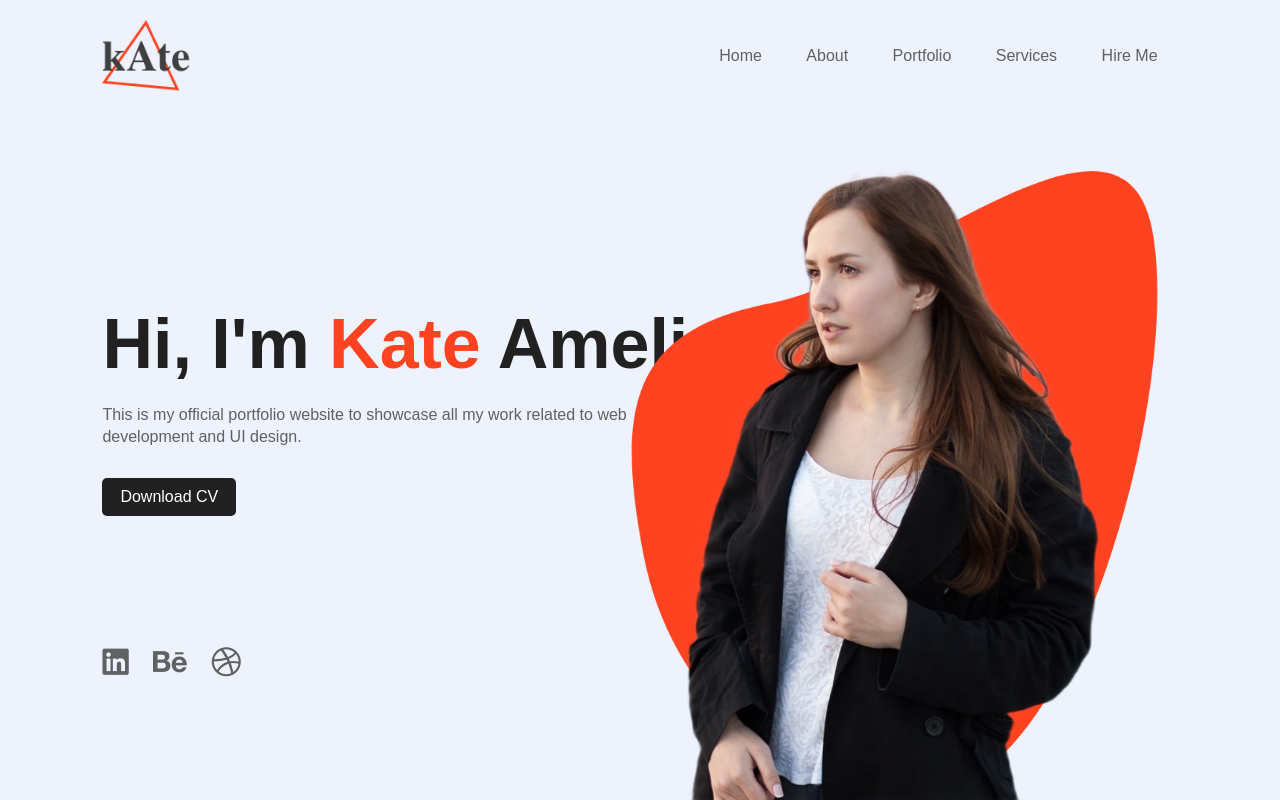
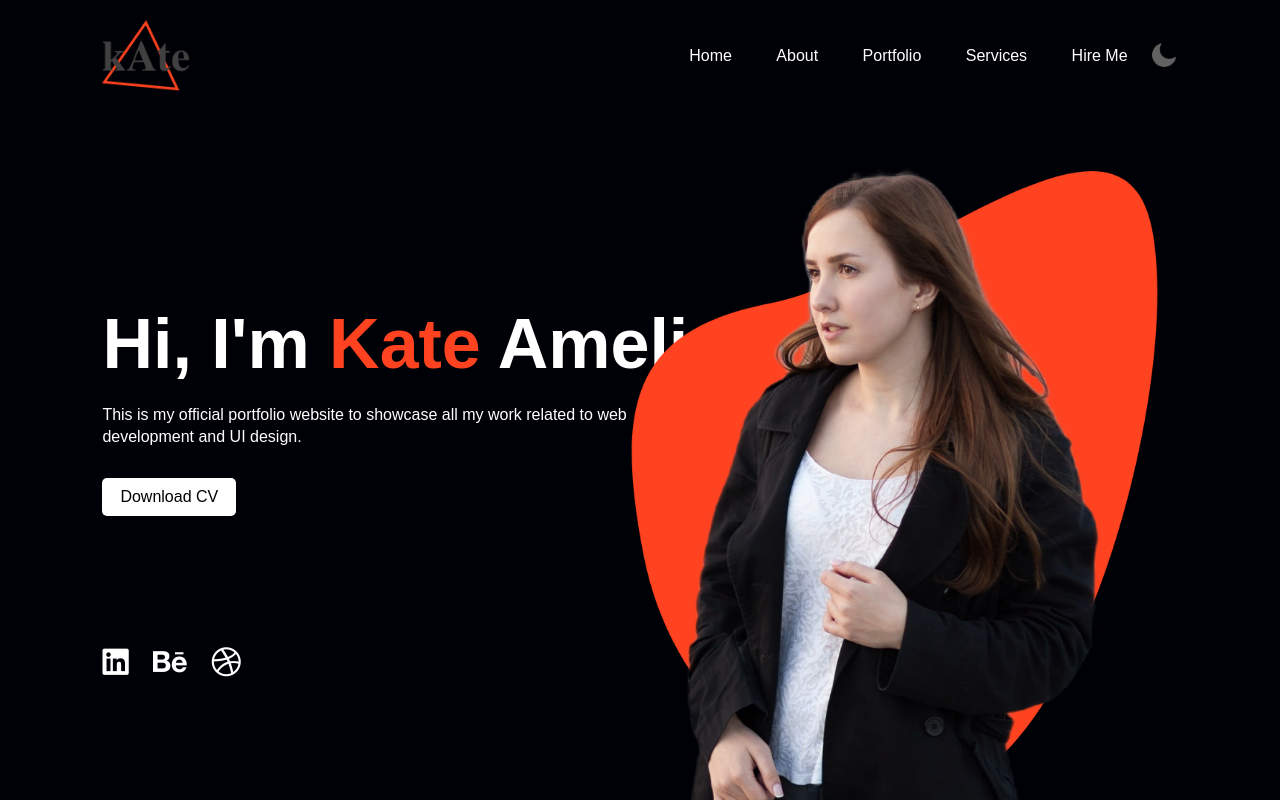
Before and after one commit to anzalmohamed/dummy-portfolio, a plain HTML site: page index.html in a window 1280 px wide. Drawn offline with Linux system fonts and the light colour scheme.

Commit message:
second commit

```diff
--- a/index.html
+++ b/index.html
@@ -18,6 +18,7 @@
           <li><a href="">Services</a></li>
           <li><a href="">Hire Me</a></li>
         </ul>
+        <img src="portfolio_site_img/moon.png" id="icon">
       </nav>
       <div class="info">
         <h1>Hi, I'm <span>Kate </span>Amelia </h1>
--- a/style.css
+++ b/style.css
@@ -1,15 +1,35 @@
-*{
+* {
     margin: 0;
     padding: 0;
 }
-.hero{
+
+:root {
+    /* --primary-color: #edf2fc;
+    --secondary-color: #212121; */
+    --primary-color: #000106;
+    --secondary-color: #fff;
+}
+
+
+#icon {
+    width: 30px;
+    cursor: pointer;
+}
+
+nav ul {
+    flex: 1;
+    text-align: right;
+}
+
+.hero {
     height: 100vh;
     width: 100%;
-    background: #edf2fc;
+    background: var(--primary-color);
     font-family: sans-serif;
     position: relative;
 }
-nav{
+
+nav {
     width: 84%;
     margin: auto;
     padding: 20px 0;
@@ -17,57 +37,67 @@ nav{
     align-items: center;
     justify-content: space-between;
 }
-.logo{
+
+.logo {
     width: 100px;
     cursor: pointer;
 }
-nav ul li{
+
+nav ul li {
     display: inline-block;
     list-style: none;
     margin: 10px 20px;
 }
-nav ul li a{
+
+nav ul li a {
     text-decoration: none;
-color: #606163;
+    color: var(--secondary-color);
 }
 
-nav ul li a:hover{
+nav ul li a:hover {
     color: #ff4321;
 }
-.info{
+
+.info {
     margin-left: 8%;
     margin-top: 15%;
 
 }
-.info h1{
+
+.info h1 {
     font-size: 70px;
-    color: #212121;
+    color: var(--secondary-color);
     margin-bottom: 20px;
 }
-span{
+
+span {
     color: #ff4321;
 }
-.info p{
-    color: #606163;
+
+.info p {
+    color: var(--secondary-color);
     line-height: 22px;
 }
-.info a{
-background: #212121;
+
+.info a {
+    background: var(--secondary-color);
     padding: 10px 18px;
     text-decoration: none;
-color: #fff;
+    color: var(--primary-color);
     display: inline-block;
     margin: 30px 0;
     border-radius: 5px;
 }
-.img-box{
+
+.img-box {
     width: 45%;
     height: 80%;
     position: absolute;
     bottom: 0;
     right: 100px;
 }
-.img-box img{
+
+.img-box img {
     height: 100%;
     position: absolute;
     left: 50%;
@@ -75,21 +105,26 @@ border-radius: 5px;
     transform: translateX(-50%);
     transition: bottom 1s, left 1s;
 }
-.img-box:hover .back-img{
+
+.img-box:hover .back-img {
     bottom: 40px;
 }
-.img-box:hover .main-img{
+
+.img-box:hover .main-img {
     left: 54%;
 }
-    .social-links{
+
+.social-links {
     margin-left: 8%;
     margin-top: 100px;
 }
-    .social-links a{
+
+.social-links a {
     font-size: 30px;
-        color: #606163;
+    color: var(--secondary-color);
     margin-right: 20px;
 }
-    .social-links a:hover{
+
+.social-links a:hover {
     color: #ff4321;
 }
```
Also changed, not shown: portfolio_site_img/moon.png (added), portfolio_site_img/sun.png (added). Lines whose indentation alone changed are shown as unchanged.
